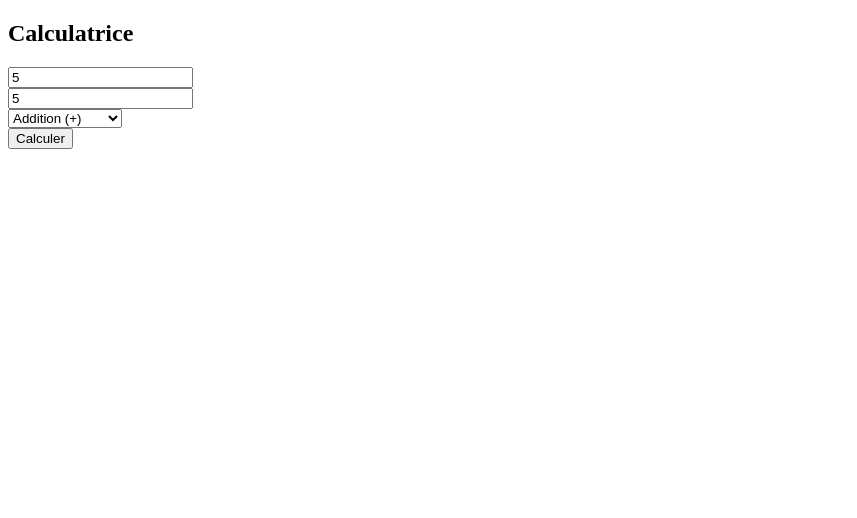
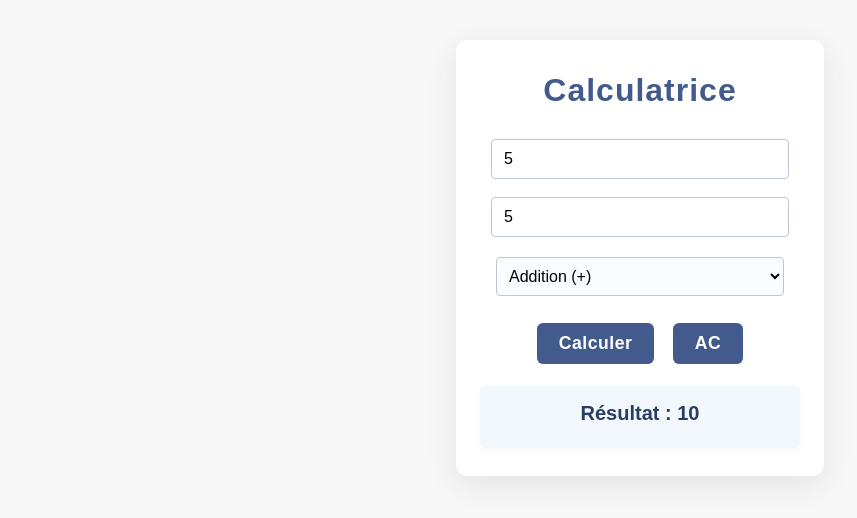
Before and after one commit to ABAB10/calculator, a plain HTML site: page calculator.html in a window 1280 px wide. Both pictures are taken after typing "5", "5" into the empty fields and a click on the button "Calculer". Shown: the whole page, without its empty margins (0-857 px from the left). Drawn offline with Linux system fonts and the light colour scheme.

Commit message:
second commit

```diff
--- a/calculator.css
+++ b/calculator.css
@@ -0,0 +1,90 @@
+/** Style général */
+body {
+    background: #f7f7f7;
+    font-family: Arial, Helvetica, sans-serif;
+    margin: 0;
+    padding: 0;
+}
+
+.calculator {
+    max-width: 320px;
+    margin: 40px auto;
+    background: #fff;
+    border-radius: 12px;
+    box-shadow: 0 8px 30px rgba(60,60,60,0.1);
+    padding: 32px 24px 28px 24px;
+    text-align: center;
+}
+
+.calculator h2 {
+    margin-top: 0;
+    font-size: 2em;
+    margin-bottom: 20px;
+    color: #435b8c;
+    letter-spacing: 1px;
+}
+
+.calculator input[type="number"] {
+    width: 85%;
+    padding: 10px 12px;
+    margin: 10px 0 8px 0;
+    border: 1px solid #bfc7d6;
+    border-radius: 4px;
+    font-size: 1em;
+    outline: none;
+    transition: border 0.2s;
+}
+
+.calculator input[type="number"]:focus {
+    border-color: #435b8c;
+}
+
+.calculator select {
+    width: 90%;
+    padding: 9px 8px;
+    margin: 12px 0 12px 0;
+    border: 1px solid #bfc7d6;
+    border-radius: 4px;
+    font-size: 1em;
+    background: #fafdff;
+    outline: none;
+}
+
+.calculator button {
+    padding: 10px 22px;
+    margin: 15px 7px 0 7px;
+    background: #435b8c;
+    color: #fff;
+    border: none;
+    border-radius: 6px;
+    font-size: 1.1em;
+    font-weight: bold;
+    letter-spacing: 0.5px;
+    cursor: pointer;
+    transition: background 0.2s;
+}
+
+.calculator button:hover {
+    background: #283d63;
+}
+
+.calculator__key {
+    background: #df5454;
+    color: #fff;
+}
+
+.calculator__key:hover {
+    background: #a03434;
+}
+
+.result {
+    margin-top: 22px;
+    padding: 16px 0;
+    min-height: 30px;
+    font-size: 1.25em;
+    background: #f2f7fb;
+    border-radius: 5px;
+    color: #283d63;
+    font-weight: 600;
+    box-shadow: 0 2px 7px rgba(67,91,140,0.05);
+}
--- a/calculator.html
+++ b/calculator.html
@@ -3,8 +3,8 @@
 <head>
     <meta charset="UTF-8">
     <title>Calculatrice</title>
+    <link rel="stylesheet" href="calculator.js">
     <link rel="stylesheet" href="calculator.css">
-    <link rel="stylesheet" href="calculator.js">
 </head>
 <body>
     <div class="calculator">
@@ -18,10 +18,50 @@
                 <option value="divide">Division (/)</option>
                 <option value="power">Puissance (a²)</option>
             </select><br>
-            <button type="button">Calculer</button>
+            <button type="button" onclick="calculer()">Calculer</button>
+            <button class="calculator__key" onclick="reset()">AC</button>
         </form>
         <div class="result" id="result"></div>
     </div>
+    <script>
+        function calculer() {
+            const num1 = parseFloat(document.getElementById('num1').value);
+            const num2 = parseFloat(document.getElementById('num2').value);
+            const operation = document.getElementById('operation').value;
+            let resultat;
 
+            switch(operation) {
+                case 'add':
+                    resultat = num1 + num2;
+                    break;
+                case 'subtract':
+                    resultat = num1 - num2;
+                    break;
+                case 'multiply' :
+                    resultat = num1 * num2;
+                    break
+                case 'divide':
+                    if (num2 === 0) {
+                        document.getElementById('result').textContent = "Erreur : division par zéro !";
+                        return;
+                    }
+                    resultat = num1 / num2;
+                    break;
+                case 'power':
+                    resultat = num1 * num1;
+                    break;
+                default:
+                    resultat = "Opération inconnue";
+            }
+
+            document.getElementById('result').textContent = "Résultat : " + resultat;
+        }
+        function reset(){
+        document.getElementById('num1').value = '';
+        document.getElementById('num2').value = '';
+        document.getElementById('operation').selectedIndex = 0;
+        document.getElementById('result').textContent = '';
+        }
+    </script>
 </body>
 </html>
--- a/calculator.js
+++ b/calculator.js
@@ -15,10 +15,10 @@ class Calculator {
         return a * a;
     }
 
-    // divide(a, b) {
-    //     if (b === 0) {
-    //         throw new Error("Division by zero!");
-    //     }
-    //     return a / b;
-    // }
+    divide(a, b) {
+        if (b === 0) {
+            throw new Error("Division by zero!");
+        }
+        return a / b;
+    }
 }
```
